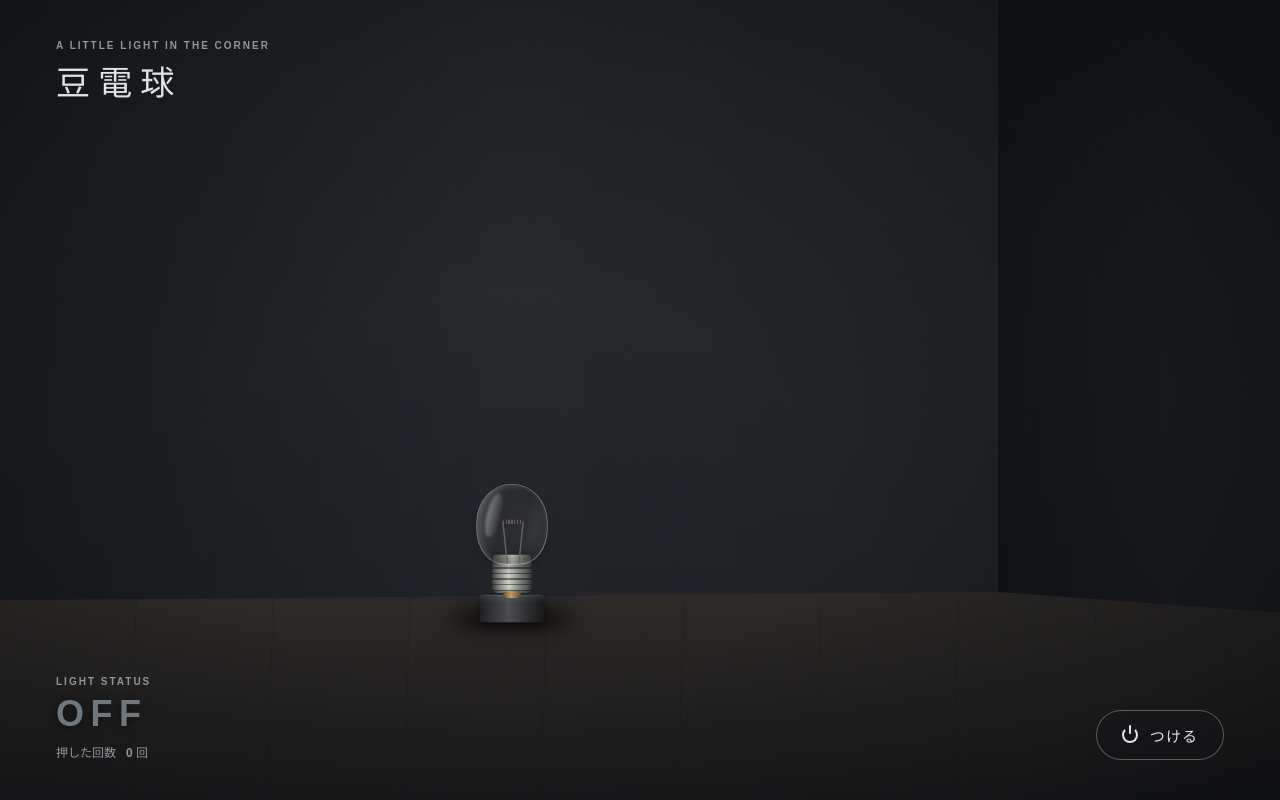
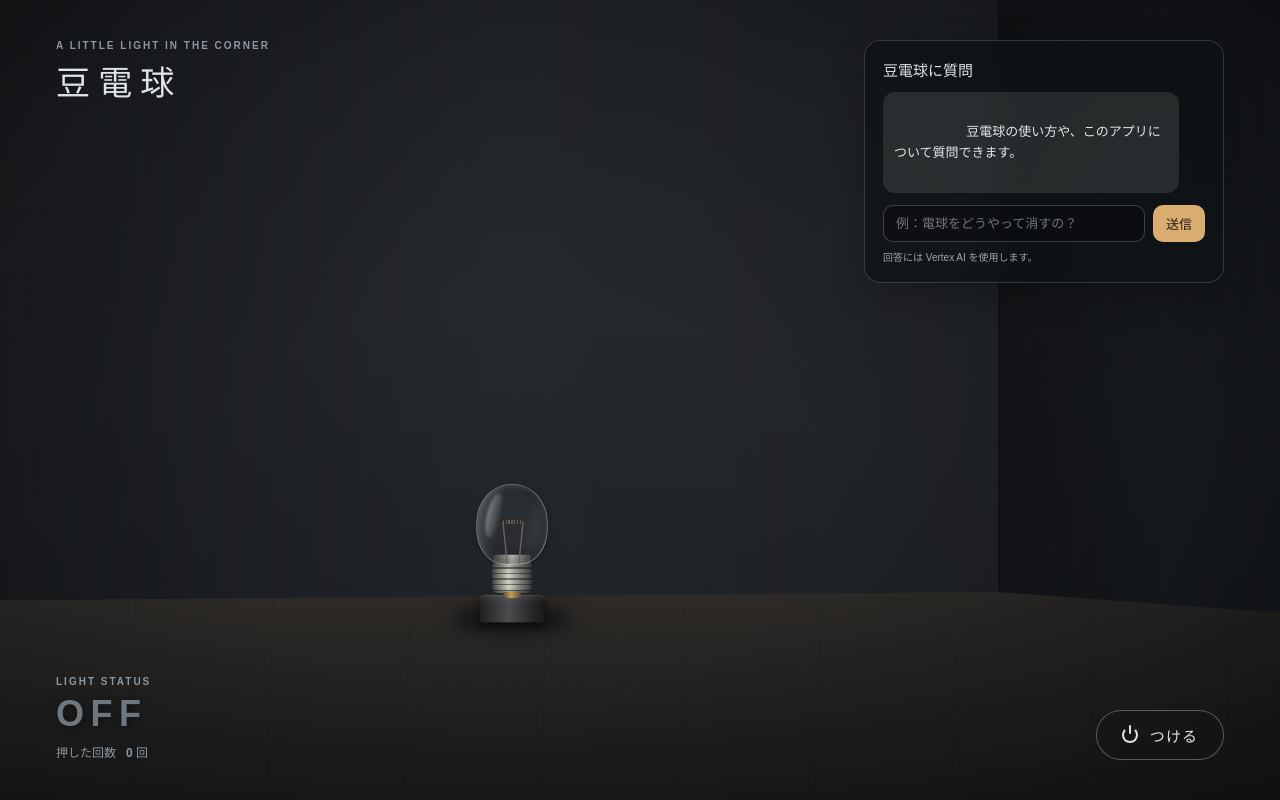
Before and after one commit to d6ftg6487f-ops/salmon, a Flask app: page / in a window 1280 px wide. Run offline with Flask 3, Linux system fonts and the light colour scheme; data comes from the database, SQL or seed files in the repository.

Commit message:
Add low-cost Vertex AI bulb chatbot
Co-authored-by: Copilot <223556219+Copilot@users.noreply.github.com>

```diff
--- a/app.py
+++ b/app.py
@@ -1,6 +1,6 @@
 import os
 
-from flask import Flask, jsonify, render_template
+from flask import Flask, jsonify, render_template, request
 from sqlalchemy import create_engine, text
 
 
@@ -141,6 +141,9 @@ def create_app(test_config=None):
         DB_USER=os.environ.get("DB_USER"),
         DB_PASSWORD=os.environ.get("DB_PASSWORD"),
         DB_NAME=os.environ.get("DB_NAME"),
+        GOOGLE_CLOUD_PROJECT=os.environ.get("GOOGLE_CLOUD_PROJECT"),
+        VERTEX_AI_LOCATION=os.environ.get("VERTEX_AI_LOCATION", "global"),
+        GEMINI_MODEL=os.environ.get("GEMINI_MODEL", "gemini-3.1-flash-lite"),
     )
     if test_config:
         app.config.update(test_config)
@@ -156,6 +159,84 @@ def create_app(test_config=None):
     def toggle():
         return jsonify(database.toggle())
 
+    @app.post("/api/chat")
+    def chat():
+        data = request.get_json(silent=True)
+        if not isinstance(data, dict):
+            return jsonify(error="JSON形式で送信してください。"), 400
+
+        message = data.get("message")
+        history = data.get("history", [])
+        if not isinstance(message, str) or not message.strip() or len(message) > 1000:
+            return jsonify(error="質問は1〜1000文字で入力してください。"), 400
+        if not isinstance(history, list) or len(history) > 6:
+            return jsonify(error="会話履歴の形式が正しくありません。"), 400
+
+        contents = []
+        for entry in history:
+            if (
+                not isinstance(entry, dict)
+                or entry.get("role") not in {"user", "model"}
+                or not isinstance(entry.get("text"), str)
+                or not entry["text"].strip()
+                or len(entry["text"]) > 1000
+            ):
+                return jsonify(error="会話履歴の形式が正しくありません。"), 400
+            contents.append(
+                {"role": entry["role"], "parts": [{"text": entry["text"]}]}
+            )
+        contents.append({"role": "user", "parts": [{"text": message.strip()}]})
+
+        from google import genai
+        from google.auth.exceptions import GoogleAuthError
+        from google.genai import types
+        from google.genai.errors import APIError
+
+        try:
+            client = app.config.get("VERTEX_CLIENT")
+            if client is None:
+                project = app.config.get("GOOGLE_CLOUD_PROJECT")
+                if not project:
+                    app.logger.error("GOOGLE_CLOUD_PROJECT is not configured.")
+                    return jsonify(error="チャット機能の設定が完了していません。"), 503
+
+                client = app.extensions.get("vertex_client")
+                if client is None:
+                    client = genai.Client(
+                        vertexai=True,
+                        project=project,
+                        location=app.config["VERTEX_AI_LOCATION"],
+                    )
+                    app.extensions["vertex_client"] = client
+
+            response = client.models.generate_content(
+                model=app.config["GEMINI_MODEL"],
+                contents=contents,
+                config=types.GenerateContentConfig(
+                    system_instruction=(
+                        "あなたは豆電球アプリの案内チャットです。豆電球の使い方、"
+                        "点灯状態、アプリの機能について日本語で簡潔に回答してください。"
+                        "それ以外の質問には、このアプリに関する質問のみ回答できると伝えてください。"
+                    ),
+                    max_output_tokens=256,
+                    thinking_config=types.ThinkingConfig(
+                        thinking_level=types.ThinkingLevel.MINIMAL
+                    ),
+                ),
+            )
+        except (APIError, GoogleAuthError):
+            app.logger.exception("Vertex AI request failed.")
+            return (
+                jsonify(error="回答を取得できませんでした。少し待ってからお試しください。"),
+                502,
+            )
+
+        answer = response.text
+        if not answer:
+            app.logger.error("Vertex AI returned an empty response.")
+            return jsonify(error="回答を取得できませんでした。別の質問をお試しください。"), 502
+        return jsonify(answer=answer)
+
     return app
 
 
--- a/requirements.txt
+++ b/requirements.txt
@@ -2,3 +2,4 @@ Flask==3.1.2
 gunicorn==23.0.0
 SQLAlchemy==2.0.43
 cloud-sql-python-connector[pg8000,pymysql]==1.18.2
+google-genai>=1.0.0,<2.0.0
--- /dev/null
+++ b/static/chat.js
@@ -0,0 +1,50 @@
+const chatForm = document.querySelector("#chat-form");
+const chatInput = document.querySelector("#chat-input");
+const chatSend = document.querySelector("#chat-send");
+const chatMessages = document.querySelector("#chat-messages");
+const conversation = [];
+
+function addMessage(role, text) {
+  const message = document.createElement("p");
+  message.className = `chat__message chat__message--${role === "user" ? "user" : "assistant"}`;
+  message.textContent = text;
+  chatMessages.append(message);
+  chatMessages.scrollTop = chatMessages.scrollHeight;
+}
+
+chatForm.addEventListener("submit", async (event) => {
+  event.preventDefault();
+  const message = chatInput.value.trim();
+  if (!message) return;
+
+  addMessage("user", message);
+  chatInput.value = "";
+  chatInput.disabled = true;
+  chatSend.disabled = true;
+
+  try {
+    const response = await fetch("/api/chat", {
+      method: "POST",
+      headers: { "Content-Type": "application/json" },
+      body: JSON.stringify({ message, history: conversation.slice(-6) }),
+    });
+    const result = await response.json();
+    if (!response.ok) {
+      throw new Error(result.error || `Chat request failed with status ${response.status}`);
+    }
+
+    addMessage("assistant", result.answer);
+    conversation.push(
+      { role: "user", text: message },
+      { role: "model", text: result.answer },
+    );
+    if (conversation.length > 6) conversation.splice(0, conversation.length - 6);
+  } catch (error) {
+    console.error("チャットの回答を取得できませんでした。", error);
+    addMessage("assistant", error.message || "回答を取得できませんでした。少し待ってからお試しください。");
+  } finally {
+    chatInput.disabled = false;
+    chatSend.disabled = false;
+    chatInput.focus();
+  }
+});
--- a/static/styles.css
+++ b/static/styles.css
@@ -358,6 +358,16 @@ body.lights-on .scene__floor-light {
   pointer-events: none;
 }
 
+.visually-hidden {
+  position: absolute;
+  width: 1px;
+  height: 1px;
+  overflow: hidden;
+  clip: rect(0, 0, 0, 0);
+  white-space: nowrap;
+  clip-path: inset(50%);
+}
+
 .heading {
   position: absolute;
   top: clamp(24px, 5vh, 48px);
@@ -400,6 +410,108 @@ body.lights-on h1 {
 
 .switchboard {
   position: static;
+}
+
+.chat {
+  position: absolute;
+  top: clamp(24px, 5vh, 48px);
+  right: clamp(20px, 5vw, 56px);
+  display: flex;
+  width: min(360px, calc(100vw - 40px));
+  max-height: min(430px, calc(100vh - 190px));
+  flex-direction: column;
+  gap: 12px;
+  padding: 18px;
+  border: 1px solid rgba(255, 255, 255, 0.16);
+  border-radius: 16px;
+  background: rgba(15, 18, 22, 0.72);
+  box-shadow: 0 12px 36px rgba(0, 0, 0, 0.24);
+  backdrop-filter: blur(12px);
+  -webkit-backdrop-filter: blur(12px);
+  pointer-events: auto;
+}
+
+.chat__title {
+  margin: 0;
+  font-size: 15px;
+  font-weight: 600;
+}
+
+.chat__messages {
+  display: flex;
+  min-height: 52px;
+  flex-direction: column;
+  gap: 8px;
+  overflow-y: auto;
+  color: #e5e8eb;
+  font-size: 13px;
+  line-height: 1.6;
+}
+
+.chat__message {
+  max-width: 92%;
+  margin: 0;
+  padding: 9px 11px;
+  border-radius: 12px;
+  overflow-wrap: anywhere;
+  white-space: pre-wrap;
+}
+
+.chat__message--assistant {
+  align-self: flex-start;
+  background: rgba(255, 255, 255, 0.1);
+}
+
+.chat__message--user {
+  align-self: flex-end;
+  background: rgba(255, 211, 143, 0.18);
+}
+
+.chat__form {
+  display: flex;
+  gap: 8px;
+}
+
+.chat__input {
+  min-width: 0;
+  flex: 1;
+  padding: 10px 12px;
+  border: 1px solid rgba(255, 255, 255, 0.2);
+  border-radius: 10px;
+  background: rgba(0, 0, 0, 0.25);
+  color: #f4f5f6;
+  font: inherit;
+  font-size: 13px;
+}
+
+.chat__input:focus-visible,
+.chat__send:focus-visible {
+  outline: 2px solid #ffd98f;
+  outline-offset: 2px;
+}
+
+.chat__send {
+  flex: none;
+  padding: 0 13px;
+  border: 0;
+  border-radius: 10px;
+  background: #d9ad6f;
+  color: #211a11;
+  font: inherit;
+  font-size: 13px;
+  font-weight: 700;
+  cursor: pointer;
+}
+
+.chat__send:disabled {
+  opacity: 0.6;
+  cursor: wait;
+}
+
+.chat__note {
+  margin: -5px 0 0;
+  color: #9da5ad;
+  font-size: 10px;
 }
 
 .controls {
@@ -560,6 +672,13 @@ body.lights-on .toggle:hover:not(:disabled) {
     top: 22px;
   }
 
+  .chat {
+    top: 94px;
+    right: 20px;
+    max-height: min(340px, calc(100vh - 230px));
+    padding: 12px;
+  }
+
   h1 {
     font-size: 22px;
   }
--- a/templates/index.html
+++ b/templates/index.html
@@ -62,6 +62,30 @@
             <h1>豆電球</h1>
         </header>
 
+        <section class="chat" aria-label="豆電球について質問">
+            <h2 class="chat__title">豆電球に質問</h2>
+            <div class="chat__messages" id="chat-messages" aria-live="polite">
+                <p class="chat__message chat__message--assistant">
+                    豆電球の使い方や、このアプリについて質問できます。
+                </p>
+            </div>
+            <form class="chat__form" id="chat-form">
+                <label class="visually-hidden" for="chat-input">質問</label>
+                <input
+                    class="chat__input"
+                    id="chat-input"
+                    name="message"
+                    type="text"
+                    maxlength="1000"
+                    placeholder="例：電球をどうやって消すの？"
+                    autocomplete="off"
+                    required
+                >
+                <button class="chat__send" id="chat-send" type="submit">送信</button>
+            </form>
+            <p class="chat__note">回答には Vertex AI を使用します。</p>
+        </section>
+
         <section class="switchboard" aria-label="豆電球の操作">
             <div class="controls">
                 <div class="readout">
@@ -95,5 +119,6 @@
     </main>
 
     <script src="{{ url_for('static', filename='bulb.js') }}" defer></script>
+    <script src="{{ url_for('static', filename='chat.js') }}" defer></script>
 </body>
 </html>
```
Also changed, not shown: tests/test_app.py (+62 -0 lines), .github/workflows/deploy.yml, README.md.
